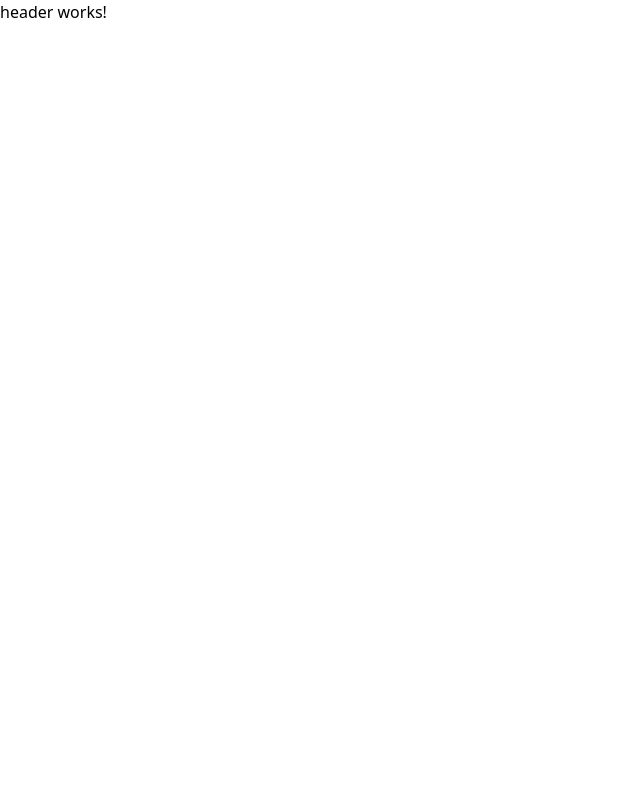
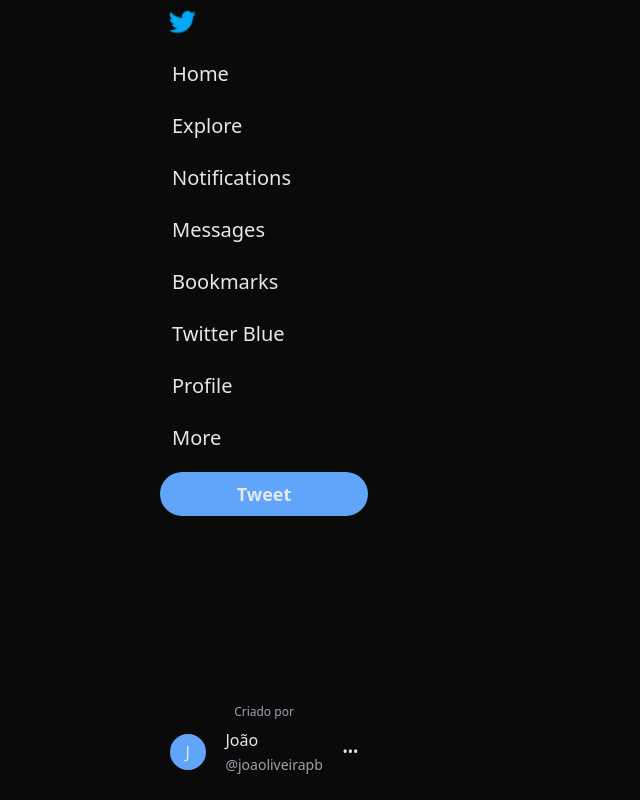
Before and after one commit to joaoliveirapb/clone-twitter, an Angular app: page / in a window 1280 px wide. Shown: the whole page, without its empty margins (0-640 px from the left). Built offline with nearby package versions, Linux system fonts and the light colour scheme.

Commit message:
created header component

```diff
--- a/src/app/app.module.ts
+++ b/src/app/app.module.ts
@@ -6,16 +6,16 @@
 import { AppComponent } from './app.component';
 import { HomeComponent } from './pages/home/home.component';
 import { HeaderComponent } from './components/header/header.component';
-import { PostComponent } from './components/post/post.component';
 import { TweetComponent } from './components/tweet/tweet.component';
+import { NewPostComponent } from './components/new-post/new-post.component';
 
 @NgModule({
   declarations: [
     AppComponent,
     HomeComponent,
     HeaderComponent,
-    PostComponent,
-    TweetComponent
+    TweetComponent,
+    NewPostComponent
   ],
   imports: [
     BrowserModule,
--- a/src/app/components/header/header.component.html
+++ b/src/app/components/header/header.component.html
@@ -1 +1,37 @@
-<p>header works!</p>
+<div class="relative w-52 h-screen">
+  <div class="container-nav flex flex-col text-xl">
+    <div class="twitter-logo">
+      <img class="w-11 h-11 p-1 rounded-full cursor-pointer duration-200 hover:bg-neutral-800" src="assets/twitter-logo.png" alt="Logo do Twitter">
+    </div>
+    <nav class="mt-2 mb-3">
+      <ul class="flex flex-col gap-2">
+        <li class="py-2 duration-200 hover:bg-neutral-800 rounded-3xl cursor-pointer"><a class="ml-3" href="#">Home</a></li>
+        <li class="py-2 duration-200 hover:bg-neutral-800 rounded-3xl cursor-pointer"><a class="ml-3" href="#">Explore</a></li>
+        <li class="py-2 duration-200 hover:bg-neutral-800 rounded-3xl cursor-pointer"><a class="ml-3" href="#">Notifications</a></li>
+        <li class="py-2 duration-200 hover:bg-neutral-800 rounded-3xl cursor-pointer"><a class="ml-3" href="#">Messages</a></li>
+        <li class="py-2 duration-200 hover:bg-neutral-800 rounded-3xl cursor-pointer"><a class="ml-3" href="#">Bookmarks</a></li>
+        <li class="py-2 duration-200 hover:bg-neutral-800 rounded-3xl cursor-pointer"><a class="ml-3" href="#">Twitter Blue</a></li>
+        <li class="py-2 duration-200 hover:bg-neutral-800 rounded-3xl cursor-pointer"><a class="ml-3" href="#">Profile</a></li>
+        <li class="py-2 duration-200 hover:bg-neutral-800 rounded-3xl cursor-pointer"><a class="ml-3" href="#">More</a></li>
+      </ul>
+    </nav>
+    <div class="tweet-button">
+      <button class="w-full p-2 bg-blue-400 font-bold text-lg rounded-3xl duration-200 hover:opacity-90">Tweet</button>
+    </div>
+  </div>
+  <div class="container-user absolute bottom-0 w-full">
+    <p class="mb-1 text-center text-xs text-gray-400">Criado por</p>
+    <div class="container-user__content flex justify-around items-center mb-5 py-1 cursor-pointer duration-200 hover:bg-neutral-800 rounded-3xl">
+      <div class="avatar w-9 h-9 flex justify-center items-center bg-blue-400 rounded-full">
+        J
+      </div>
+      <div class="user-name">
+        <p>João</p>
+        <span class="text-sm text-gray-400">@joaoliveirapb</span>
+      </div>
+      <div class="more-options text-sm">
+        •••
+      </div>
+    </div>
+  </div>
+</div>
--- /dev/null
+++ b/src/app/components/new-post/new-post.component.html
@@ -0,0 +1 @@
+<p>new-post works!</p>
--- /dev/null
+++ b/src/app/components/new-post/new-post.component.ts
@@ -0,0 +1,15 @@
+import { Component, OnInit } from '@angular/core';
+
+@Component({
+  selector: 'app-new-post',
+  templateUrl: './new-post.component.html',
+  styleUrls: ['./new-post.component.css']
+})
+export class NewPostComponent implements OnInit {
+
+  constructor() { }
+
+  ngOnInit(): void {
+  }
+
+}
--- a/src/app/components/post/post.component.html
+++ /dev/null
@@ -1 +0,0 @@
-<p>post works!</p>
--- a/src/app/components/post/post.component.ts
+++ /dev/null
@@ -1,15 +0,0 @@
-import { Component, OnInit } from '@angular/core';
-
-@Component({
-  selector: 'app-post',
-  templateUrl: './post.component.html',
-  styleUrls: ['./post.component.css']
-})
-export class PostComponent implements OnInit {
-
-  constructor() { }
-
-  ngOnInit(): void {
-  }
-
-}
--- a/src/app/pages/home/home.component.html
+++ b/src/app/pages/home/home.component.html
@@ -1 +1,5 @@
-<app-header></app-header>
+<div class="container-home w-3/4 mx-auto">
+  <header>
+    <app-header></app-header>
+  </header>
+</div>
--- a/src/index.html
+++ b/src/index.html
@@ -5,9 +5,9 @@
   <title>Clone Twitter</title>
   <base href="/">
   <meta name="viewport" content="width=device-width, initial-scale=1">
-  <link rel="icon" type="image/x-icon" href="favicon.ico">
+  <link rel="icon" type="image/png" href="assets/twitter-logo.png">
 </head>
-<body>
+<body class="font-sans bg-neutral-950 text-gray-200">
   <app-root></app-root>
 </body>
 </html>
```
Also changed, not shown: src/app/components/new-post/new-post.component.css (added), src/assets/twitter-logo.png (added).
